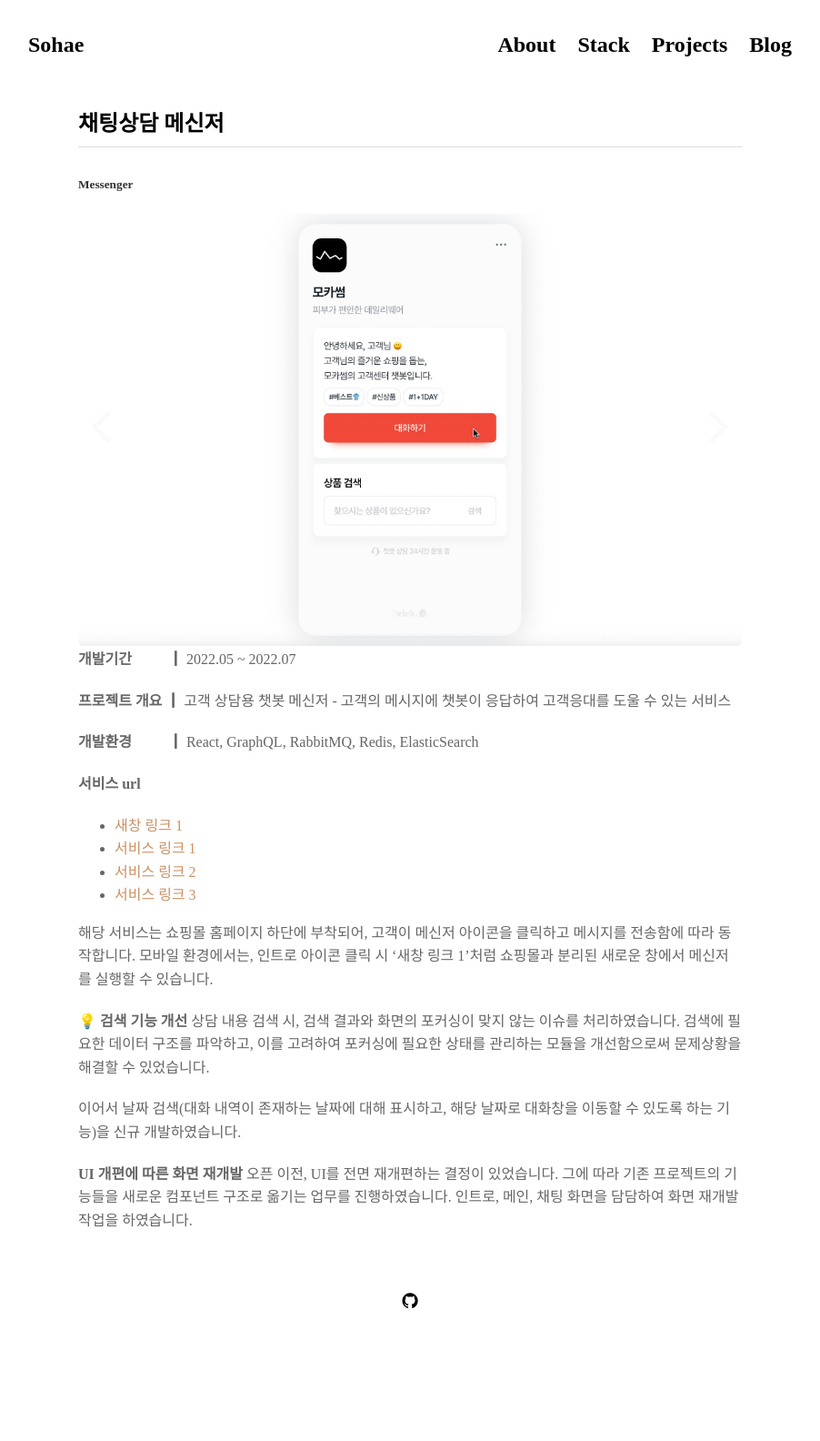
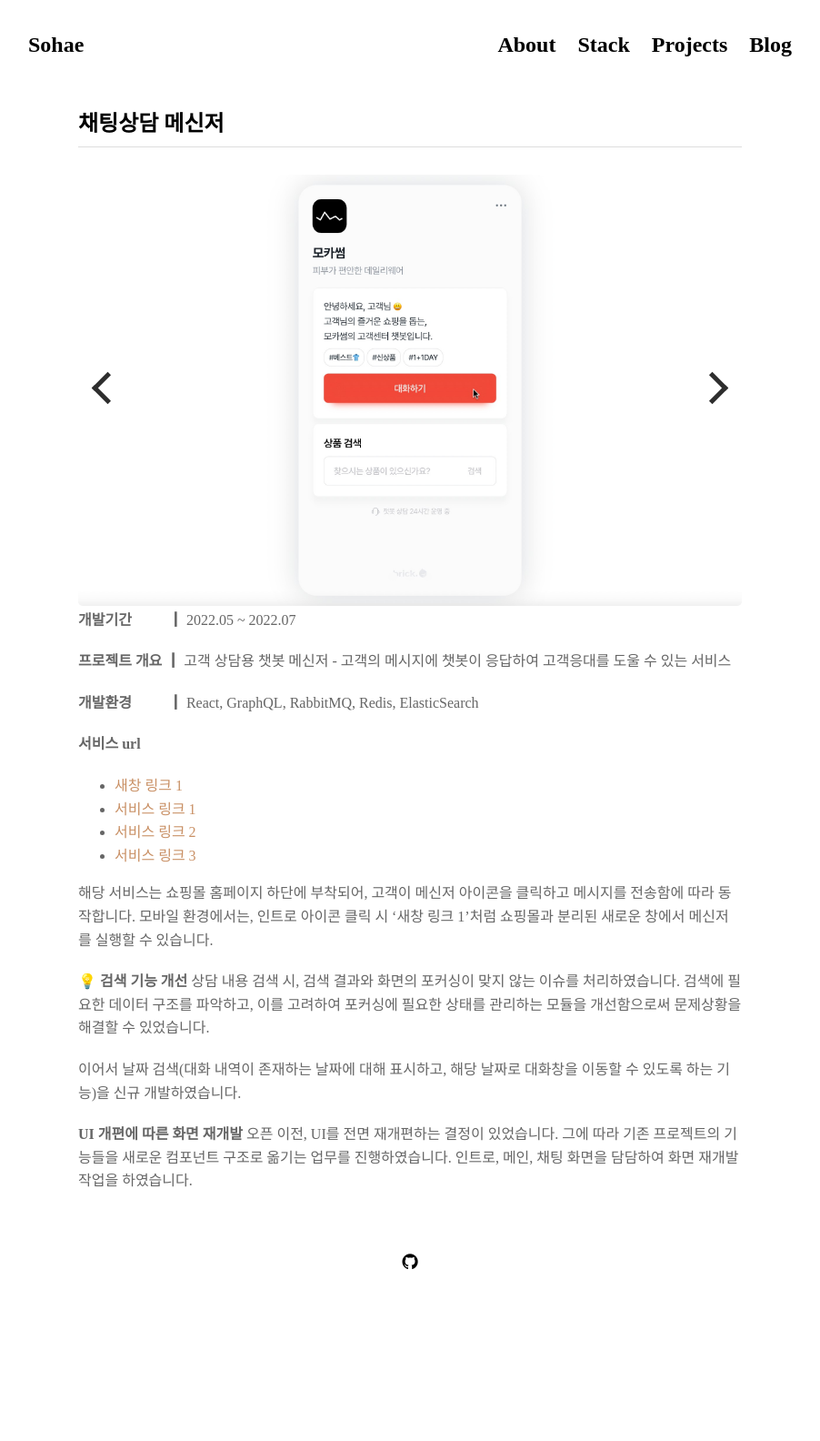
Before and after one commit to Dayook/dayook.github.io, a Jekyll site: the page built from projects/proj-4.md, in a window 1280 px wide. Shown: the whole page at 91% size, without its empty margins (189-1091 px from the left). Built offline with Jekyll 4.4.1, drawn with Linux system fonts in a browser that asks for light colours; nearby versions of some CDN libraries; some web fonts are replaced; after the commit the page ends 1541 px from its top, so only the background shows below that.

Commit message:
carousel color update

```diff
--- a/_includes/brick_carousel.html
+++ b/_includes/brick_carousel.html
@@ -89,7 +89,7 @@
   cursor: pointer;
   border-width: 5px 5px 0 0;
   border-style: solid;
-  border-color: #fafafa;
+  border-color: #2e2e2e;
   opacity: 0.35;
   opacity: 1;
   outline: 0;
--- a/projects/proj-4.md
+++ b/projects/proj-4.md
@@ -4,7 +4,7 @@ title: "채팅상담 메신저"
 ---
 
 ---
-#####  Messenger
+
 {% include brick_carousel.html height="50" unit="%" duration="7" %}
 <!-- {% include carousel.html height="50" unit="%" duration="7" %} -->
 **개발기간 　　 ┃** 2022.05 ~ 2022.07
```
Also changed, not shown: projects/proj-5.md (+1 -1 lines).
